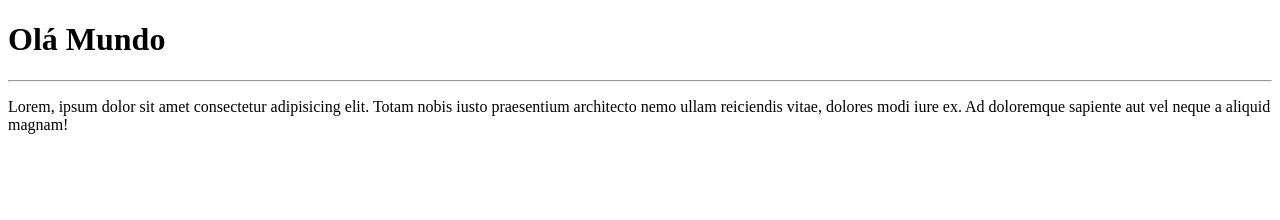
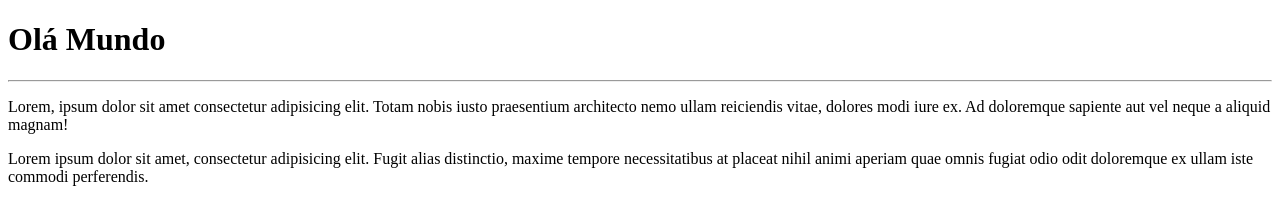
Before and after one commit to ThiagoDev25/Ola-Mundo, a plain HTML site: page site-exemplo/index.html in a window 1280 px wide. Drawn offline with Linux system fonts and the light colour scheme.

Commit message:
adicionei um parágrafo
adicionei um segundo lorem ipsum

```diff
--- a/site-exemplo/index.html
+++ b/site-exemplo/index.html
@@ -9,5 +9,6 @@
     <h1>Olá Mundo</h1>
     <hr>
     <p>Lorem, ipsum dolor sit amet consectetur adipisicing elit. Totam nobis iusto praesentium architecto nemo ullam reiciendis vitae, dolores modi iure ex. Ad doloremque sapiente aut vel neque a aliquid magnam!</p>
+    <p>Lorem ipsum dolor sit amet, consectetur adipisicing elit. Fugit alias distinctio, maxime tempore necessitatibus at placeat nihil animi aperiam quae omnis fugiat odio odit doloremque ex ullam iste commodi perferendis.</p>
 </body>
 </html>
```
